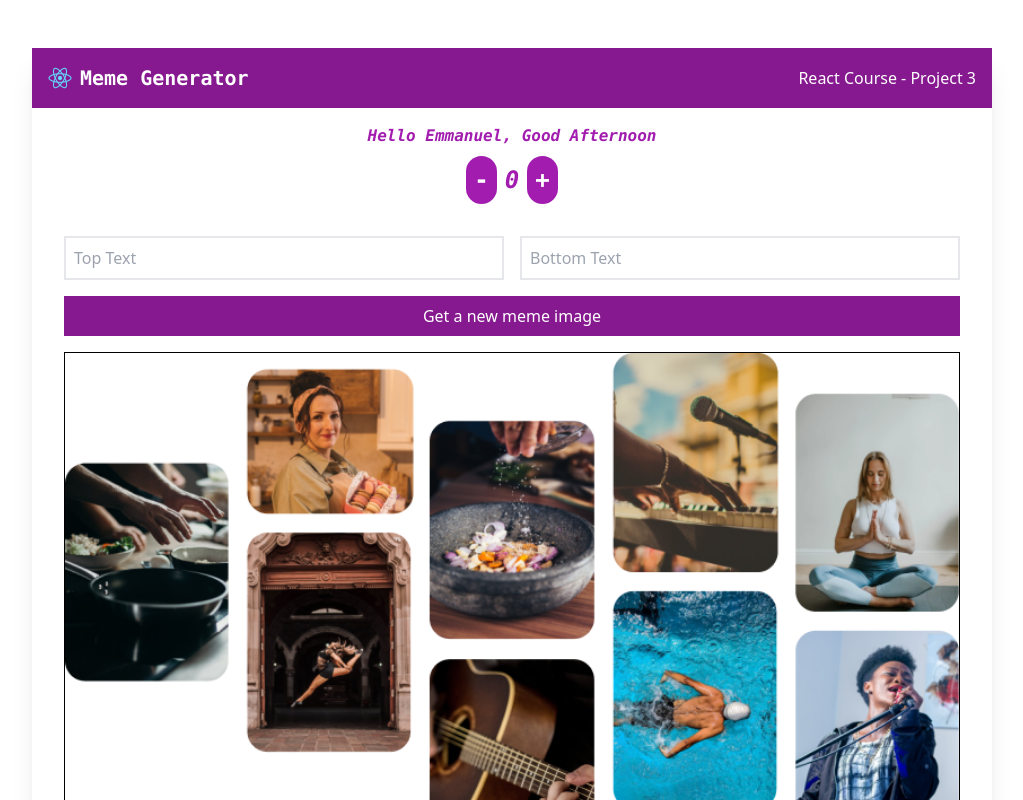
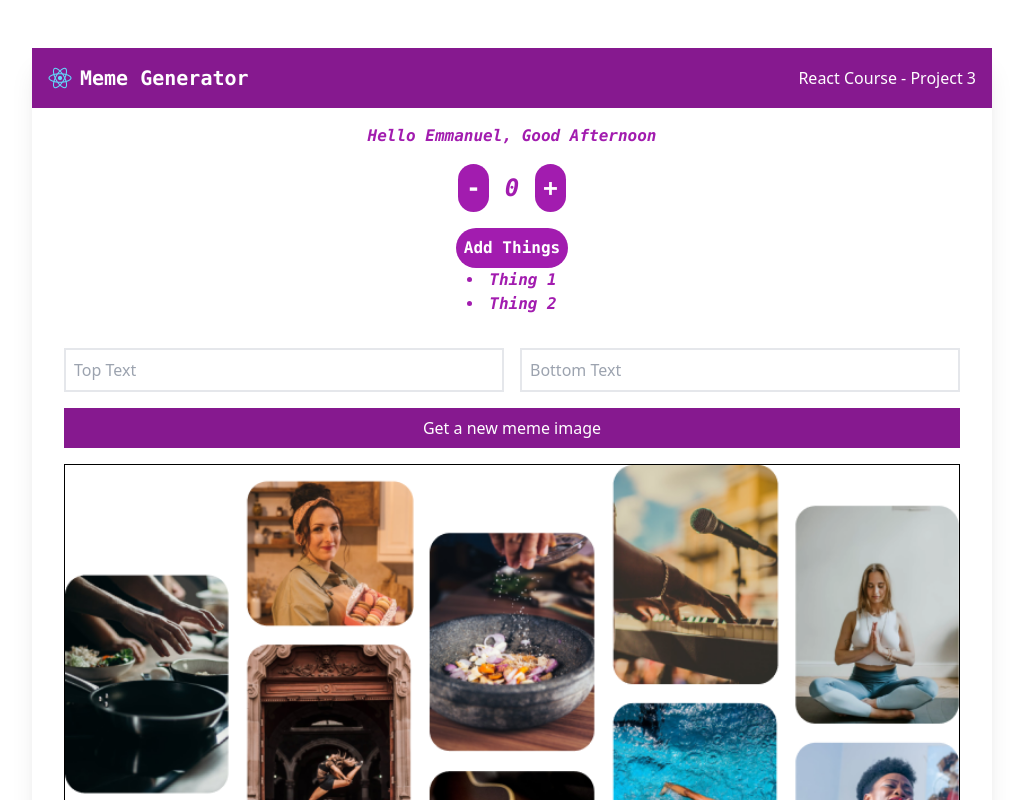
Before and after one commit to idowuemmao/Tutorial-App, a React (Create React App) app: page / in a window 1280 px wide. Shown: the top 800 px of the page, without its empty margins (16-1039 px from the left). Built offline with nearby package versions, Linux system fonts and the light colour scheme.

Commit message:
state work

```diff
--- a/src/MemeGenerator/StatePractice.js
+++ b/src/MemeGenerator/StatePractice.js
@@ -35,10 +35,19 @@ const StatePractice = () => {
   function add() {
     setCount((prevCOUNT) => prevCOUNT + 1);
   }
+
+  const [thingsArray, setThingsArray] = React.useState(["Thing 1", "Thing 2"]);
+  function addItem() {
+    setThingsArray((prevThings) => [
+      ...prevThings,
+      `Thing ${prevThings.length + 1} `,
+    ]);
+  }
+  const thingElement = thingsArray.map((thing) => <li key={thing}>{thing}</li>);
   return (
-    <div className="text-center sm:text-base text-xs pt-4 font-bold text-fuchsia-700 italic font-mono">
+    <div className="text-center grid gap-4 sm:text-base text-xs pt-4 font-bold text-fuchsia-700 italic font-mono">
       <div onClick={HandleGreeting}> {Greeting("Emmanuel")}</div>
-      <div className="flex pt-2 items-center justify-center gap-2 text-2xl">
+      <div className="flex items-center justify-center gap-4 text-2xl">
         <button
           onClick={minus}
           className="p-2 rounded-full bg-fuchsia-700 text-white"
@@ -53,6 +62,15 @@ const StatePractice = () => {
           +
         </button>
       </div>
+      <div className="grid w-full place-items-center">
+        <button
+          onClick={addItem}
+          className="p-2 rounded-full bg-fuchsia-700 text-white"
+        >
+          Add Things
+        </button>
+        {thingElement}
+      </div>
     </div>
   );
 };
```
